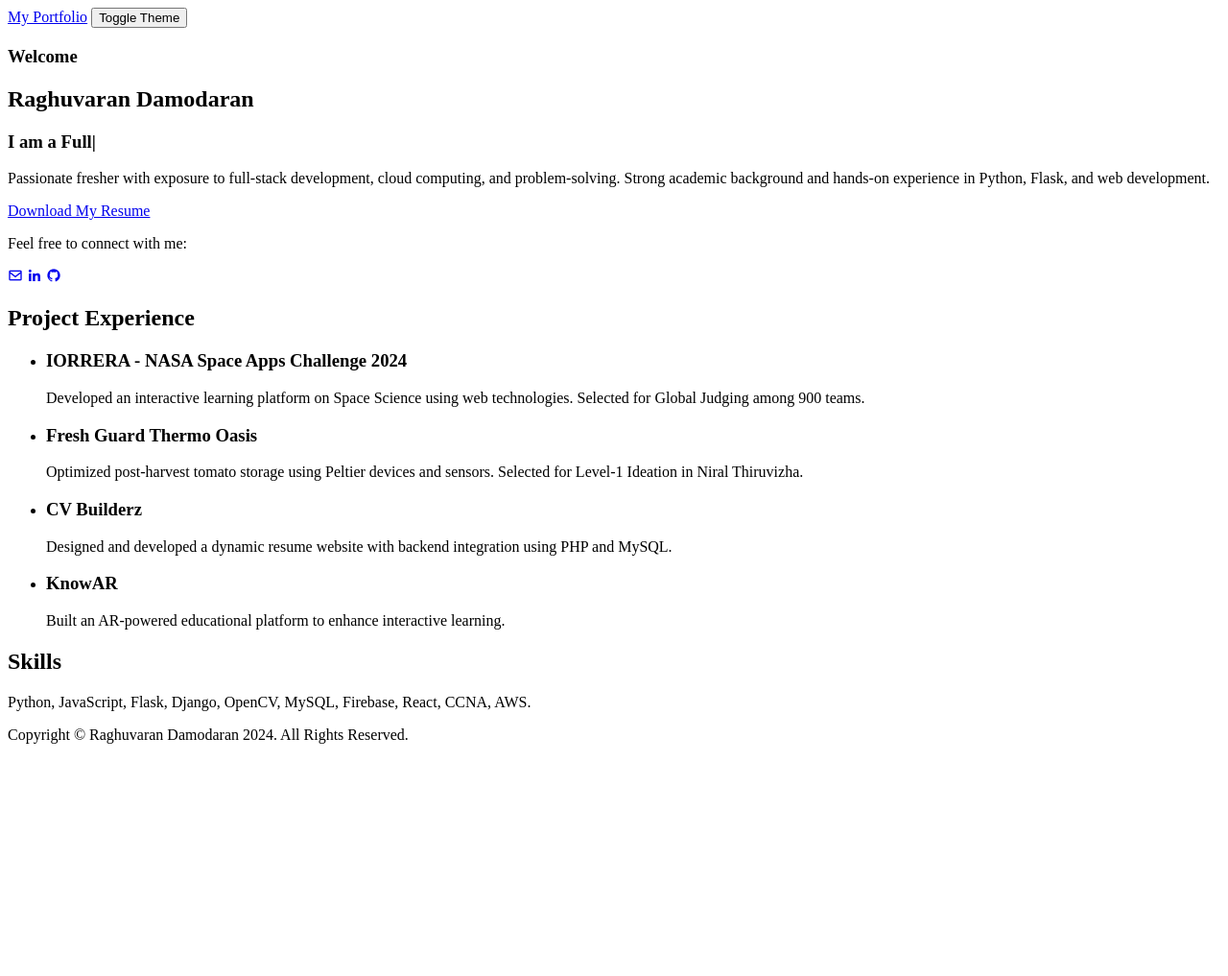
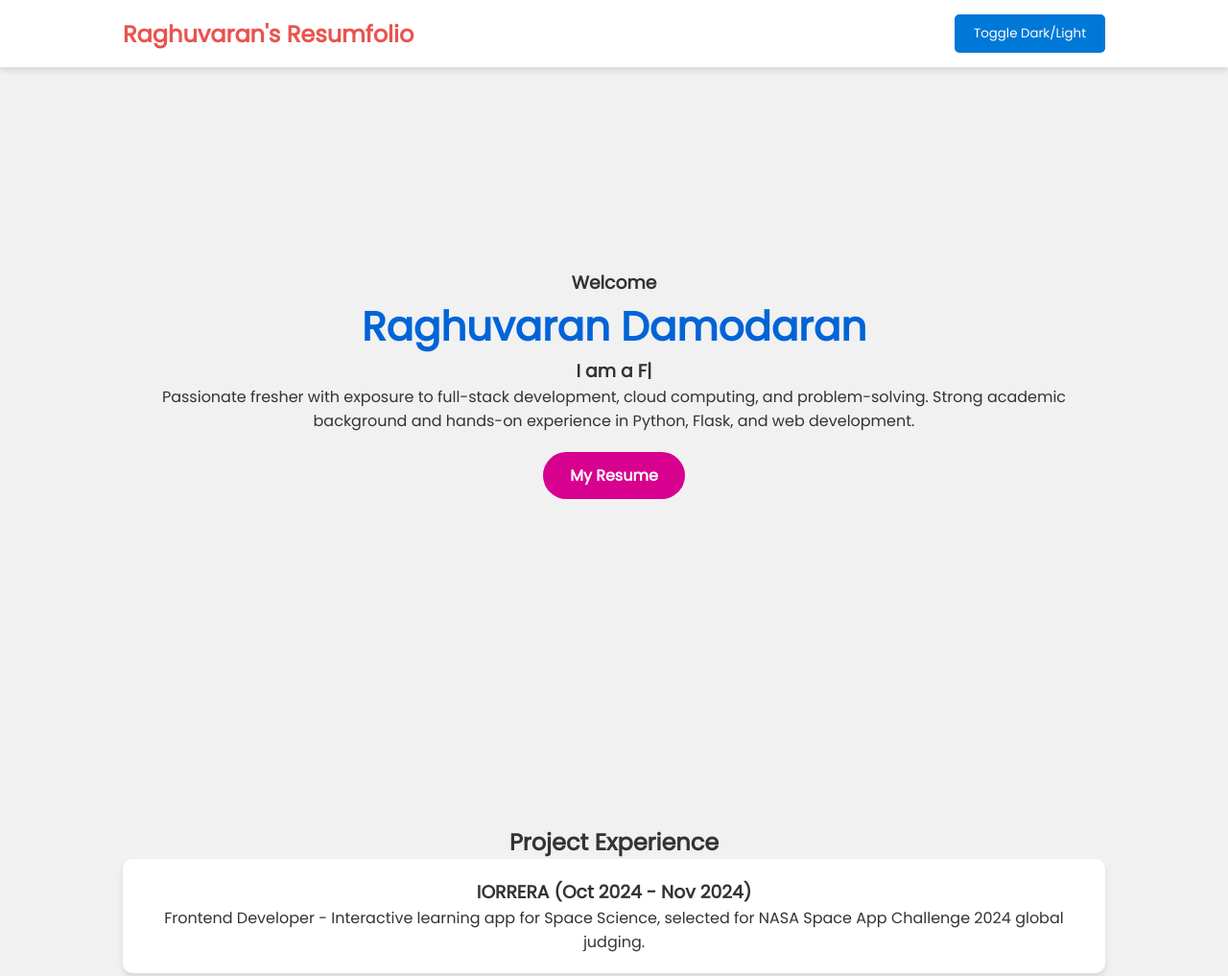
Before and after one commit to RaghuvaranDBECse32/Project-Website, a plain HTML site: page index.html in a window 1280 px wide. Shown: the top 1017 px of the page at 96% size. Before the commit the page ends 800 px from the top, so only its background shows below. Drawn offline with nearby package versions, Linux system fonts and the light colour scheme.

Commit message:
Update index.html

```diff
--- a/index.html
+++ b/index.html
@@ -2,79 +2,181 @@
 <html lang="en">
 <head>
     <meta charset="UTF-8">
-    <meta http-equiv="X-UA-Compatible" content="IE=edge">
     <meta name="viewport" content="width=device-width, initial-scale=1.0">
     <title>Raghuvaran Damodaran | Portfolio</title>
     <link rel="icon" href="favicon.png" type="image/x-icon">
     <link href='https://unpkg.com/boxicons@2.1.4/css/boxicons.min.css' rel='stylesheet'>
-    <link rel="stylesheet" href="styles.css">
+    <style>
+        @import url('https://fonts.googleapis.com/css?family=Poppins');
+
+        * {
+            margin: 0;
+            padding: 0;
+            box-sizing: border-box;
+            font-family: 'Poppins', sans-serif;
+        }
+
+        body {
+            background: #f1f1f1;
+            color: #333;
+            transition: background 0.4s, color 0.4s;
+        }
+
+        .dark-mode {
+            background: #121212;
+            color: #ffffff;
+        }
+
+        .header {
+            position: fixed;
+            top: 0;
+            left: 0;
+            width: 100%;
+            padding: 15px 10%;
+            background: #fff;
+            box-shadow: 0px 4px 6px rgba(0, 0, 0, 0.1);
+            display: flex;
+            justify-content: space-between;
+            align-items: center;
+            z-index: 100;
+        }
+
+        .dark-mode .header {
+            background: #1f1f1f;
+        }
+
+        .logo {
+            font-size: 24px;
+            color: #e9534e;
+            font-weight: 700;
+            text-decoration: none;
+        }
+
+        .toggle-btn {
+            cursor: pointer;
+            background: #0078D7;
+            color: #fff;
+            border: none;
+            padding: 10px 20px;
+            border-radius: 5px;
+        }
+
+        .home {
+            width: 100%;
+            min-height: 100vh;
+            display: flex;
+            flex-direction: column;
+            justify-content: center;
+            align-items: center;
+            text-align: center;
+            padding: 50px 10%;
+        }
+
+        .home h1 {
+            font-size: 42px;
+            font-weight: 700;
+            color: #0064d7;
+        }
+
+        .dark-mode .home h1 {
+            color: #4da8da;
+        }
+
+        .btn {
+            display: inline-block;
+            padding: 12px 28px;
+            background: #d7008f;
+            border-radius: 30px;
+            color: #fff;
+            text-decoration: none;
+            font-weight: 600;
+            margin-top: 20px;
+            transition: background 0.3s;
+        }
+
+        .btn:hover {
+            background: #0056a5;
+        }
+
+        .projects {
+            padding: 60px 10%;
+            text-align: center;
+        }
+
+        .project-item {
+            margin-bottom: 20px;
+            padding: 20px;
+            border-radius: 10px;
+            background: #ffffff;
+            box-shadow: 0px 4px 6px rgba(0, 0, 0, 0.1);
+            transition: transform 0.3s ease;
+        }
+
+        .project-item:hover {
+            transform: scale(1.05);
+        }
+
+        .dark-mode .project-item {
+            background: #2a2a2a;
+        }
+
+        footer {
+            text-align: center;
+            padding: 20px;
+            background: #f1f1f1;
+            color: #555;
+        }
+
+        .dark-mode footer {
+            background: #1f1f1f;
+            color: #bbb;
+        }
+    </style>
 </head>
 <body>
     <header class="header">
-        <a href="#" class="logo">My Portfolio</a>
-        <button id="theme-toggle">Toggle Theme</button>
+        <a href="#" class="logo">Raghuvaran's Resumfolio</a>
+        <button class="toggle-btn" onclick="toggleMode()">Toggle Dark/Light</button>
     </header>
 
     <section class="home">
-        <div class="home-content">
-            <h3>Welcome</h3>
-            <h1>Raghuvaran Damodaran</h1>
-            <h3>I am a <span class="multiple-text"></span></h3>
-            <p>Passionate fresher with exposure to full-stack development, cloud computing, and problem-solving. Strong academic background and hands-on experience in Python, Flask, and web development.</p>
-            <a href="resume.pdf" download class="btn">Download My Resume</a>
-
-            <div class="contact-section">
-                <p>Feel free to connect with me:</p>
-                <div class="contact-icons">
-                    <a href="mailto:raghuvarandamodaran2002@gmail.com" target="_blank" title="Email"><i class='bx bx-envelope'></i></a>
-                    <a href="https://www.linkedin.com/in/raghuvaran-damodaran-57b971239" target="_blank" title="LinkedIn"><i class='bx bxl-linkedin'></i></a>
-                    <a href="https://github.com/RaghuvaranDBECse32" target="_blank" title="GitHub"><i class='bx bxl-github'></i></a>
-                </div>
-            </div>
-        </div>
+        <h3>Welcome</h3>
+        <h1>Raghuvaran Damodaran</h1>
+        <h3>I am a <span class="multiple-text"></span></h3>
+        <p>Passionate fresher with exposure to full-stack development, cloud computing, and problem-solving. Strong academic background and hands-on experience in Python, Flask, and web development.</p>
+        <a href="resume.pdf" download class="btn"> My Resume </a>
     </section>
 
-    <section id="projects">
+    <section class="projects">
         <h2>Project Experience</h2>
-        <ul>
-            <li>
-                <h3>IORRERA - NASA Space Apps Challenge 2024</h3>
-                <p>Developed an interactive learning platform on Space Science using web technologies. Selected for Global Judging among 900 teams.</p>
-            </li>
-            <li>
-                <h3>Fresh Guard Thermo Oasis</h3>
-                <p>Optimized post-harvest tomato storage using Peltier devices and sensors. Selected for Level-1 Ideation in Niral Thiruvizha.</p>
-            </li>
-            <li>
-                <h3>CV Builderz</h3>
-                <p>Designed and developed a dynamic resume website with backend integration using PHP and MySQL.</p>
-            </li>
-            <li>
-                <h3>KnowAR</h3>
-                <p>Built an AR-powered educational platform to enhance interactive learning.</p>
-            </li>
-        </ul>
-    </section>
-
-    <section id="skills">
-        <h2>Skills</h2>
-        <p>Python, JavaScript, Flask, Django, OpenCV, MySQL, Firebase, React, CCNA, AWS.</p>
+        <div class="project-item"><h3>IORRERA (Oct 2024 - Nov 2024)</h3><p>Frontend Developer - Interactive learning app for Space Science, selected for NASA Space App Challenge 2024 global judging.</p></div>
+        <div class="project-item"><h3>Fresh Guard Thermo Oasis (Feb 2024 - Sep 2024)</h3><p>Team Member - Optimized post-harvest tomato storage with sensors and Peltier devices.</p></div>
+        <div class="project-item"><h3>Snapshotz Algorithm (Mar 2023 - May 2023)</h3><p>Software Tester - AI-based photo optimization project, showcased at Francis Xavier Engineering College,Tirunelveli.</p></div>
+        <div class="project-item"><h3>CV Builderz (Mar 2023 - May 2023)</h3><p>Web Developer - Built a resume-building web app using PHP & MySQL.</p></div>
+        <div class="project-item"><h3>KnowAR (Jan 2023 - May 2023)</h3><p>Developer - AR-based educational tool for immersive learning</p></div>
+        <div class="project-item"><h3>Indoor Positioning System (Mar 2022 - May 2022)</h3><p>Media Coordinator - Developed ML-based indoor positioning with 3D visualization.</p></div>
+        <div class="project-item"><h3>Mobile Eye Navigation (Mar 2022 - May 2022)</h3><p>Software Documenter - Developed real-time gaze tracking for cursor control.</p></div>
+        <div class="project-item"><h3>Govetechthon - Primary Health Care System (Sep 2021 - Mar 2022)</h3><p>Team Member - Healthcare management system.</p></div>
+        <div class="project-item"><h3>Maison Robtiques (2016)</h3><p>Contestant - Third-place winner in NASA Space Ames Settlement Contest in 2016 in Narayana E-Techno School, Ambattur .</p></div>
     </section>
 
     <footer>
-        <p>Copyright © Raghuvaran Damodaran 2024. All Rights Reserved.</p>
+        Copyright © OSRE Design and Research 2024. All Rights Reserved.
     </footer>
 
     <script src="https://unpkg.com/typed.js@2.1.0/dist/typed.umd.js"></script>
-    <script src="script.js"></script>
     <script>
         var typed = new Typed(".multiple-text", {
-            strings: ["Full Stack Developer", "Cloud Computing Enthusiast", "Software Engineer"],
+            strings: ["Software Developer", "Full Stack Developer", "Cloud Computing", "Python Developer", "Video Editor"],
             typeSpeed: 100,
             backSpeed: 100,
             backDelay: 100,
             loop: true
         });
+
+        function toggleMode() {
+            document.body.classList.toggle("dark-mode");
+        }
     </script>
 </body>
 </html>
```
